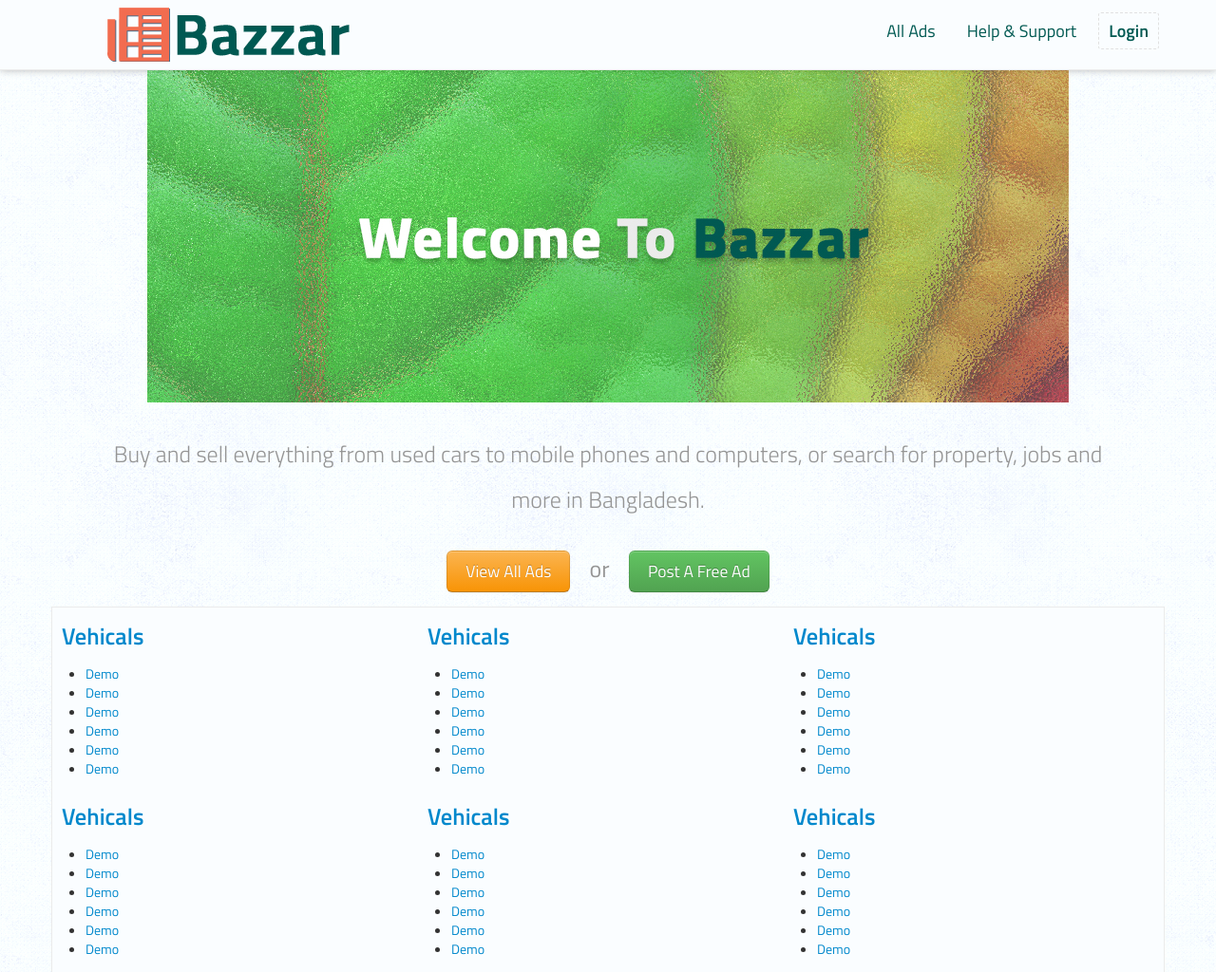
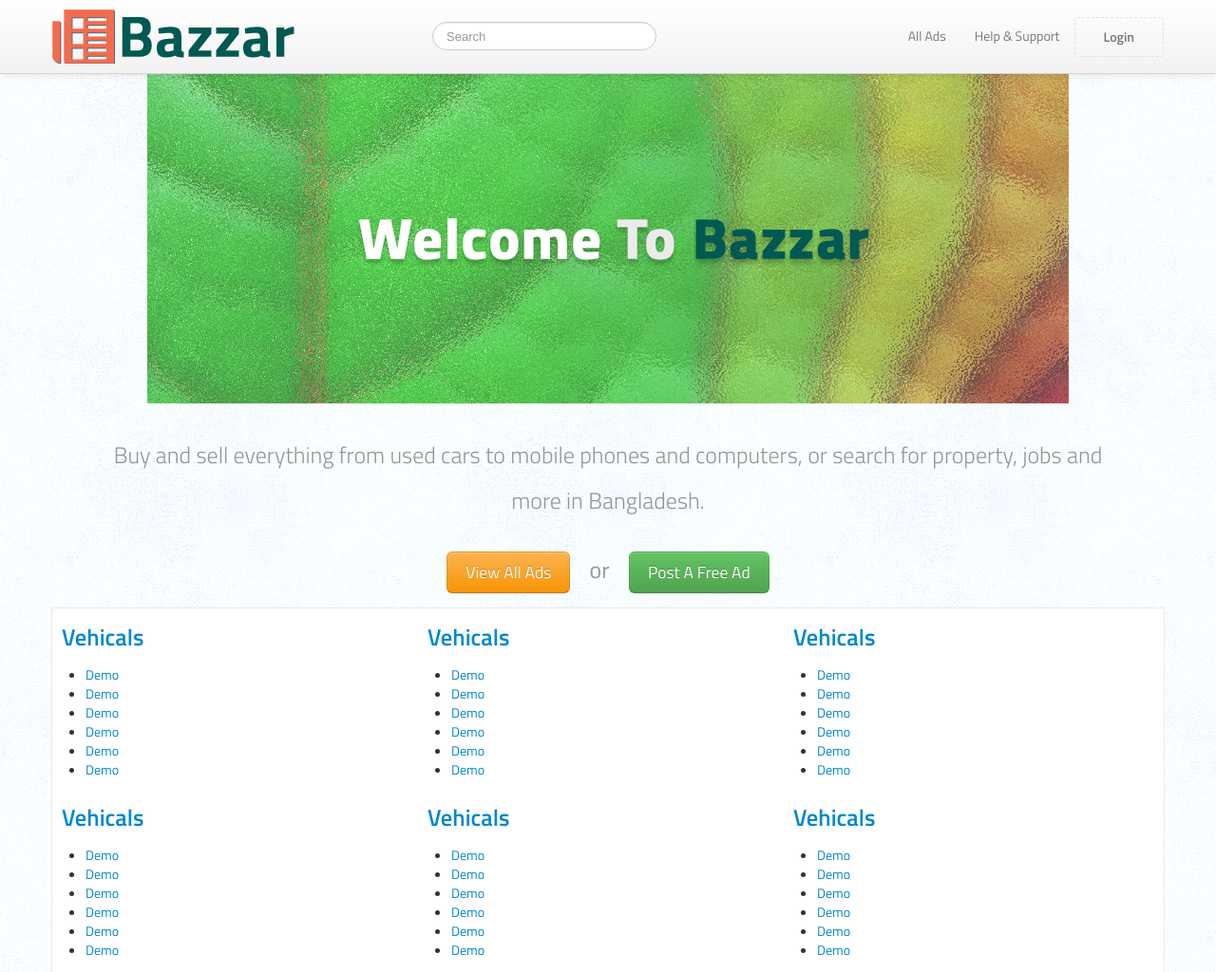
Before and after one commit to ArRolin/Cads, a plain HTML site: page index.html in a window 1280 px wide. Shown: the top 1024 px of the page at 95% size. Drawn offline with nearby package versions, Linux system fonts and the light colour scheme.

Commit message:
Bootstrap Nav add

```diff
--- a/index.html
+++ b/index.html
@@ -32,31 +32,34 @@
   <body>
 
     <!-- Start Header -->
-    <header class="main-header">
-      <!-- Start Container -->
-    	<div class="container">
-        <!-- Start Row -->
-    		<div class="row text-center">
-          <!-- Start Span4 -->
-          <div class="span4">
-            <a href="#"><img src="img/logo.png" alt="Bazzar"></a>
-          </div> <!-- End Span4 -->
+    <header class="main-heade">
+      <div class="navbar navbar-fixed-top">
 
-        <!-- Start Span8 -->
-			  <div class="span8">
-          <!-- Start Ul -->
-          <ul class="inline pull-right top-nav">
-            <li><a href="#">All Ads</a></li>
-            <li><a href="#">Help &amp; Support</a></li>
-            <li><a href="#" class="login-top">Login</a></li>
-          </ul> <!-- End Ul -->
+        <div class="navbar-inner">
+          <div class="container">
+          <div class="row">
+            <div class="span4">
+              <a class="brand" href="#"><img src="img/logo.png" alt="Bazzar"></a>
+            </div> <!-- End Span4 -->
+            <div class="nav-element-center">
+              <div class="span3">
+                <form class="navbar-search">
+                  <input type="text" class="search-query" placeholder="Search">
+                </form>
+              </div> <!-- End Span3 -->
+              <div class="span5">
+                <ul class="nav pull-right">
+                  <li><a href="#">All Ads</a></li>
+                  <li><a href="#">Help &amp; Support</a></li>
+                  <li class="login-top"><a href="#">Login</a></li>
+                </ul>
+              </div> <!-- End Span5 -->
+            </div> <!-- End nav-element-center -->
+          </div>
+          </div>
+        </div>
 
-        </div> <!-- End Span8 -->
-
-      </div> <!-- End Row -->
-
-    	</div> <!-- End Container -->
-
+      </div>
     </header> <!-- End Header -->
 
     <!-- Start Banners Section -->
--- a/style.css
+++ b/style.css
@@ -21,6 +21,10 @@
 	box-shadow: 0px 0px 8px #b7b7b7;
 }
 
+.nav-element-center {
+	margin: 18px auto;
+}
+
 .top-nav {
 	margin: 15px 0 0;
 }
@@ -41,7 +45,7 @@
 }
 
 .banners {
-	margin: 0px 0px;
+	margin: 75px 0px 0px;
 }
 
 .ft-des {
@@ -73,7 +77,7 @@
 }
 
 .list .container {
-	background: #fafdff;
+	background: #ffffff;
 	border: 1px solid #ebebeb;
 }
 
```
